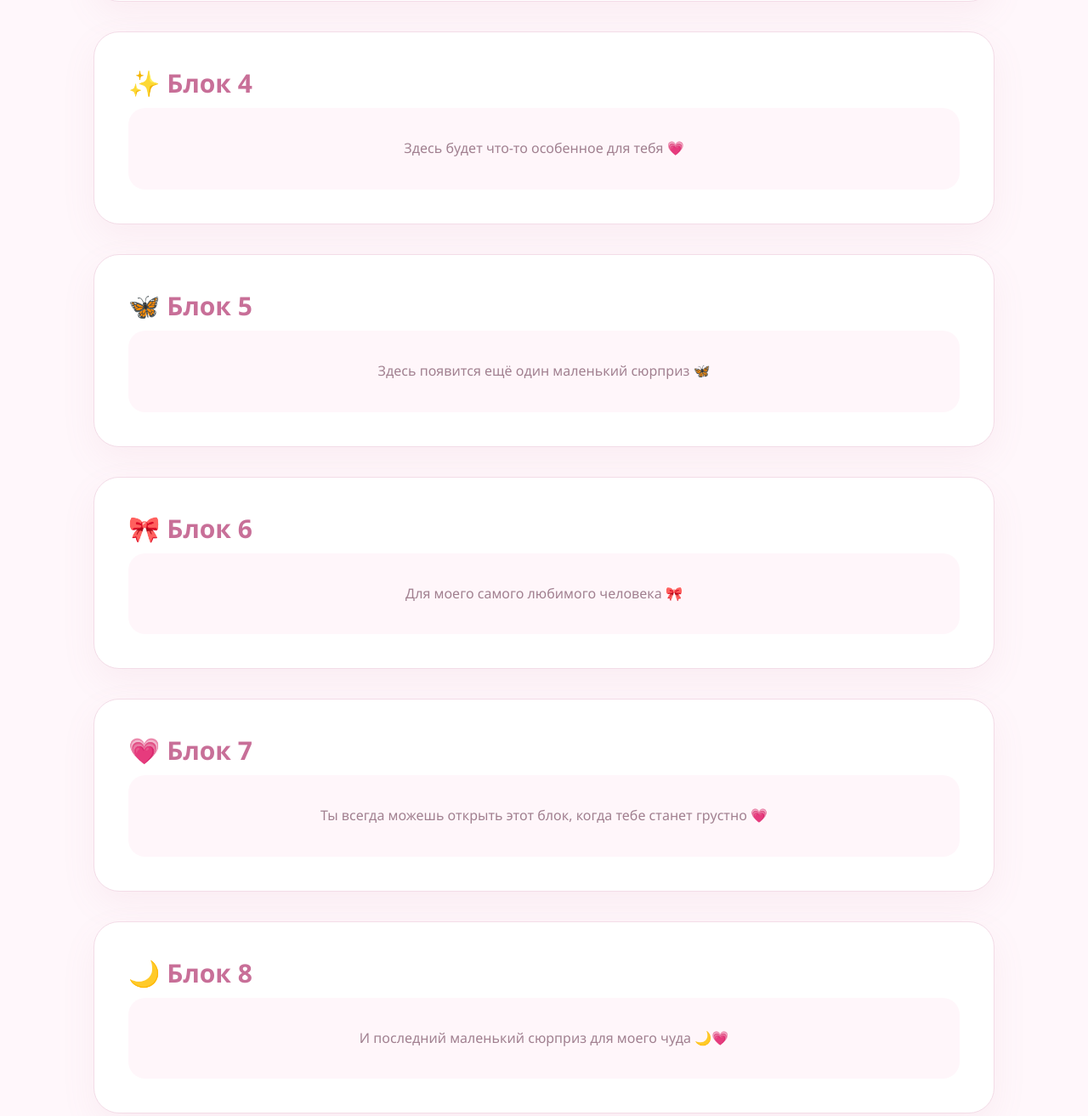
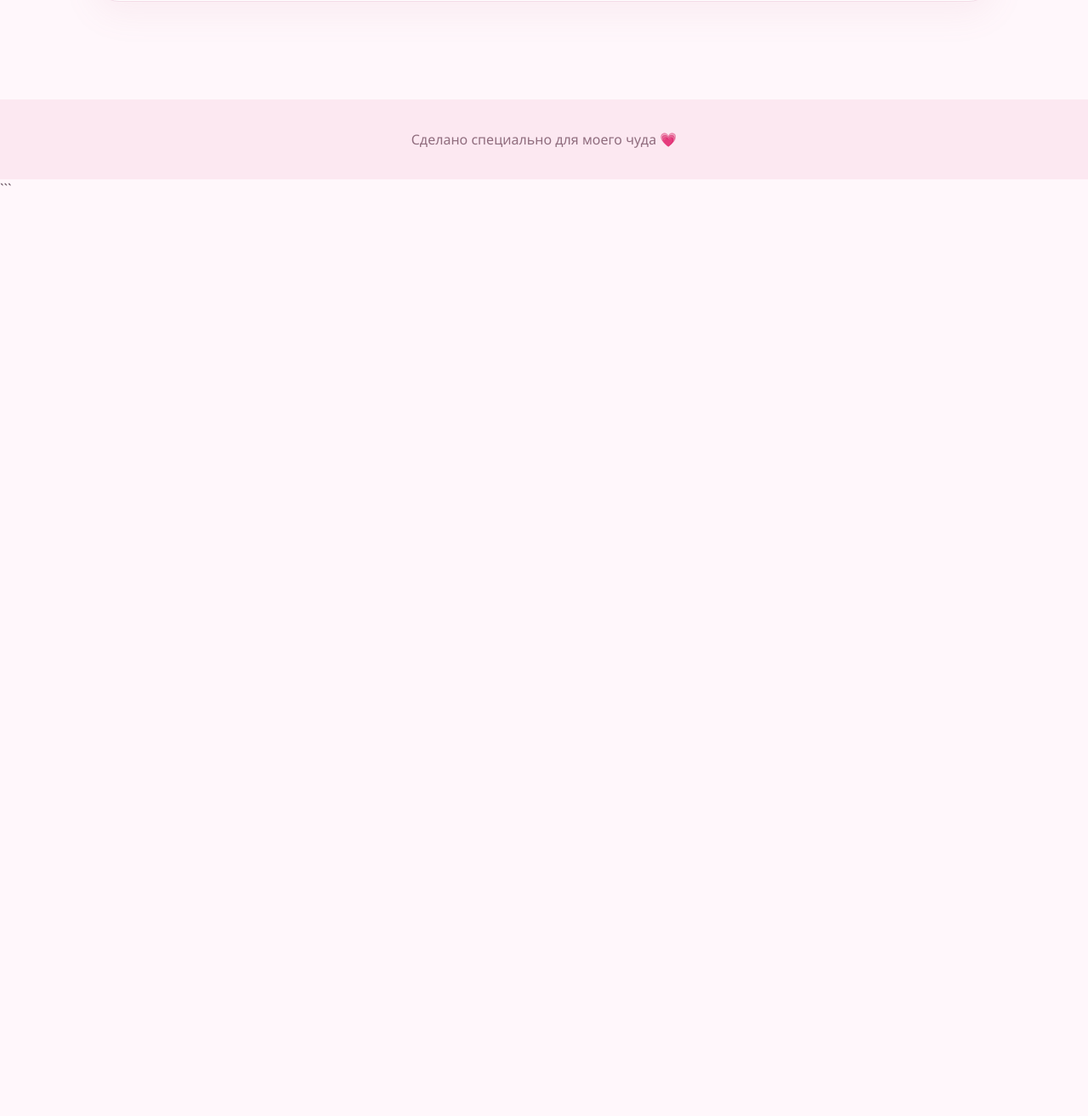
Before and after one commit to vrodchenko2008-bot/TTTTT, a plain HTML site: page index.html in a window 1280 px wide. Shown: the part 3871-5184 px from the top of the page at 85% size. After the commit the page ends 4104 px from the top, so only its background shows below. Drawn offline with Linux system fonts and the light colour scheme.

Commit message:
Update index.html

```diff
--- a/index.html
+++ b/index.html
@@ -1393,107 +1393,6 @@
              БЛОК 4
         ================================================== -->
 
-        <section
-            class="section"
-            id="block4"
-        >
-
-            <h2 class="section-title">
-                ✨ Блок 4
-            </h2>
-
-            <div class="empty-content">
-                Здесь будет что-то особенное для тебя 💗
-            </div>
-
-        </section>
-
-
-
-        <!-- ==================================================
-             БЛОК 5
-        ================================================== -->
-
-        <section
-            class="section"
-            id="block5"
-        >
-
-            <h2 class="section-title">
-                🦋 Блок 5
-            </h2>
-
-            <div class="empty-content">
-                Здесь появится ещё один маленький сюрприз 🦋
-            </div>
-
-        </section>
-
-
-
-        <!-- ==================================================
-             БЛОК 6
-        ================================================== -->
-
-        <section
-            class="section"
-            id="block6"
-        >
-
-            <h2 class="section-title">
-                🎀 Блок 6
-            </h2>
-
-            <div class="empty-content">
-                Для моего самого любимого человека 🎀
-            </div>
-
-        </section>
-
-
-
-        <!-- ==================================================
-             БЛОК 7
-        ================================================== -->
-
-        <section
-            class="section"
-            id="block7"
-        >
-
-            <h2 class="section-title">
-                💗 Блок 7
-            </h2>
-
-            <div class="empty-content">
-                Ты всегда можешь открыть этот блок,
-                когда тебе станет грустно 💗
-            </div>
-
-        </section>
-
-
-
-        <!-- ==================================================
-             БЛОК 8
-        ================================================== -->
-
-        <section
-            class="section"
-            id="block8"
-        >
-
-            <h2 class="section-title">
-                🌙 Блок 8
-            </h2>
-
-            <div class="empty-content">
-                И последний маленький сюрприз
-                для моего чуда 🌙💗
-            </div>
-
-        </section>
-
 
     </main>
 
```
